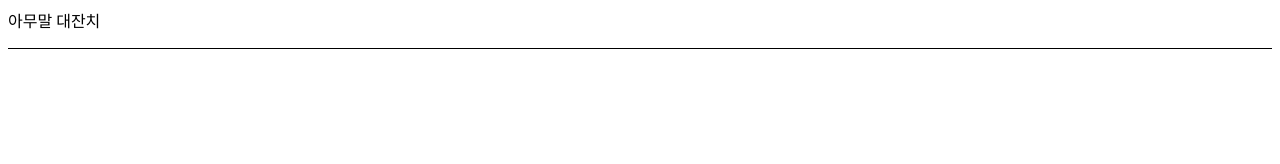
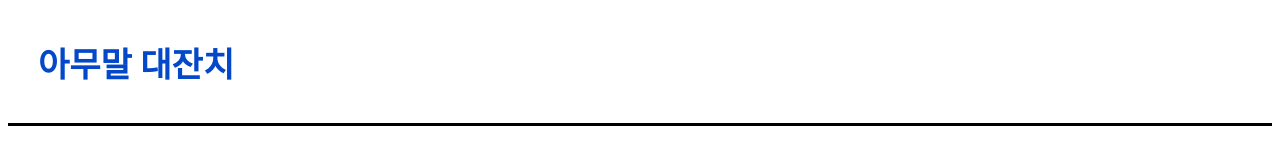
Before and after one commit to ljh3648/3-beemo-lee-community-BE, a website: page web-server/public/components/header/header.html in a window 1280 px wide. Drawn offline with Linux system fonts and the light colour scheme.

Commit message:
chore: 헤더 디자인 수정

```diff
--- a/web-server/public/components/header/header.css
+++ b/web-server/public/components/header/header.css
@@ -1,3 +1,18 @@
 .header-container {
-    border-bottom: 1px solid black;
+    height: 115px;
+    border-bottom: 3px solid black;
 }
+
+.header-container p {
+    padding: 0px;
+    margin: 0px;
+}
+
+.header-container .title {
+    padding-top: 30px;
+    padding-left: 30px;
+
+    font-size: 34px;
+    font-weight: 800;
+    color: #0348C9;
+}
--- a/web-server/public/components/header/header.html
+++ b/web-server/public/components/header/header.html
@@ -1,4 +1,4 @@
 <link href="/components/header/header.css" rel="stylesheet">
 <div class="header-container">
-    <p>아무말 대잔치</p>
+    <p class="title">아무말 대잔치</p>
 </div>
```
